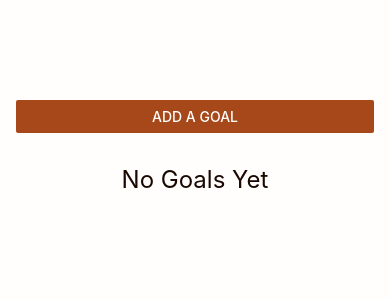
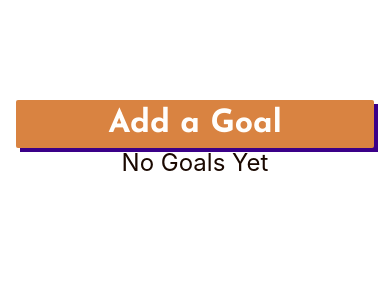
Before and after one commit to Anam0927/react-native-goals-app, a React Native app: screen / in a window 390 px wide. Shown: the top 300 px of the page. Built offline with nearby package versions, Linux system fonts and the light colour scheme.

Commit message:
feat / added fonts, app bg color and a cooler button

```diff
--- a/App.jsx
+++ b/App.jsx
@@ -1,14 +1,29 @@
 import { useState } from 'react';
-import { Button, FlatList, StyleSheet, Text, View } from 'react-native';
+import {
+  Button,
+  FlatList,
+  Pressable,
+  StyleSheet,
+  Text,
+  View,
+} from 'react-native';
 import 'react-native-get-random-values';
 import { v4 as uuidv4 } from 'uuid';
+import { colors } from './colors';
+import { useFonts } from 'expo-font';
 
 import Goal from './components/Goal';
 import GoalInput from './components/GoalInput';
 
 export default function App() {
+  const [loaded] = useFonts({
+    'Josefin Sans Regular': require('./assets/fonts/JosefinSans-Regular.ttf'),
+    'Josefin Sans Bold': require('./assets/fonts/JosefinSans-Bold.ttf'),
+  });
+
   const [goals, setGoals] = useState([]);
   const [openInputModal, setOpenInputModal] = useState(false);
+  const [pressed, setPressed] = useState(false);
 
   const openAddGoalModal = () => {
     setOpenInputModal(true);
@@ -26,11 +41,27 @@ export default function App() {
     setGoals((prev) => prev.filter((goal) => goal.id !== id));
   };
 
-  return (
+  return loaded ? (
     <View style={styles.rootContainer}>
-      <View style={styles.addGoalButtonContainer}>
-        <Button title='Add a Goal' color='#a64819' onPress={openAddGoalModal} />
-      </View>
+      <Pressable
+        onPress={() => {
+          setPressed(true);
+          setTimeout(() => {
+            openAddGoalModal();
+            setPressed(false);
+          }, 500);
+        }}
+      >
+        <View style={styles.buttonShadow} />
+        <View
+          style={StyleSheet.flatten([
+            styles.addGoalButtonContainer,
+            pressed ? styles.pressed : null,
+          ])}
+        >
+          <Text style={styles.addGoalButtonText}>Add a Goal</Text>
+        </View>
+      </Pressable>
       {/* input area */}
       <GoalInput
         addGoal={addGoal}
@@ -54,7 +85,7 @@ export default function App() {
         <Text style={styles.noGoalsText}>No Goals Yet</Text>
       )}
     </View>
-  );
+  ) : null;
 }
 
 const styles = StyleSheet.create({
@@ -63,11 +94,37 @@ const styles = StyleSheet.create({
     paddingTop: 100,
 
     flex: 1,
-
-    backgroundColor: '#fffefc',
   },
   addGoalButtonContainer: {
-    marginBottom: 32,
+    paddingHorizontal: 16,
+    paddingVertical: 8,
+
+    position: 'relative',
+
+    backgroundColor: colors.primary.main,
+
+    borderRadius: 2,
+  },
+  buttonShadow: {
+    position: 'absolute',
+    top: 4,
+    left: 4,
+
+    width: '100%',
+    height: '100%',
+
+    backgroundColor: colors.primary.highlight,
+  },
+  addGoalButtonText: {
+    color: colors.primary.white,
+    fontSize: 32,
+    fontFamily: 'Josefin Sans Bold',
+
+    textAlign: 'center',
+  },
+  pressed: {
+    top: 4,
+    left: 4,
   },
   noGoalsText: {
     color: '#1a0800',
--- a/app.json
+++ b/app.json
@@ -6,6 +6,7 @@
     "orientation": "portrait",
     "icon": "./assets/icon.png",
     "userInterfaceStyle": "light",
+    "backgroundColor": "#fff1e6",
     "splash": {
       "image": "./assets/splash.png",
       "resizeMode": "contain",
--- /dev/null
+++ b/colors.js
@@ -0,0 +1,21 @@
+export const colors = {
+  primary: {
+    black: '#1a0800',
+    highlight: '#3a0088',
+    main: '#d98341',
+    white: '#fffefc',
+  },
+  shades: {
+    100: '#f7cb94',
+    200: '#e6ac73',
+    300: '#d98341',
+    400: '#a64819',
+  },
+  greys: {
+    100: '#e6e0d5',
+    200: '#ccc2b8',
+    300: '#b3a398',
+    400: '#99867a',
+    500: '#806f66',
+  },
+};
--- a/package.json
+++ b/package.json
@@ -11,6 +11,7 @@
   },
   "dependencies": {
     "expo": "~45.0.0",
+    "expo-font": "~10.1.0",
     "expo-status-bar": "~1.3.0",
     "react": "17.0.2",
     "react-dom": "17.0.2",
```
Also changed, not shown: assets/fonts/JosefinSans-Bold.ttf (added), assets/fonts/JosefinSans-Regular.ttf (added).
